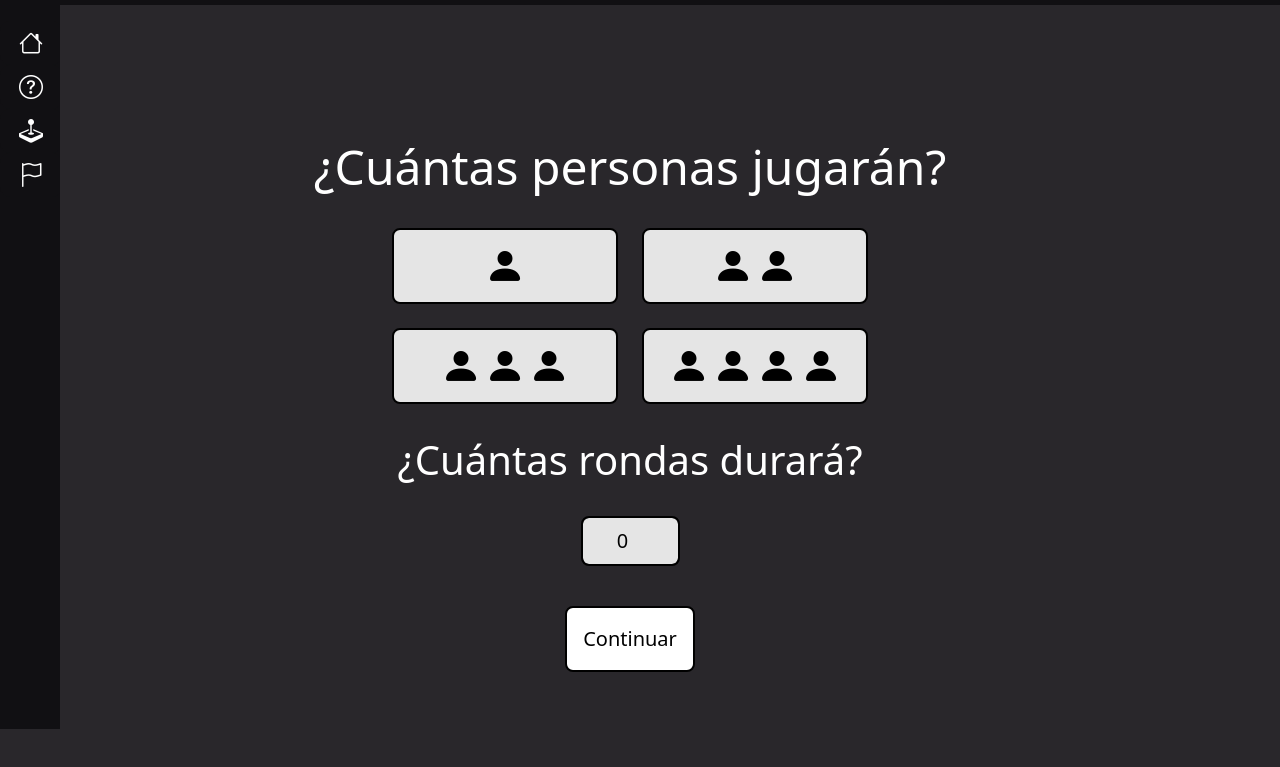
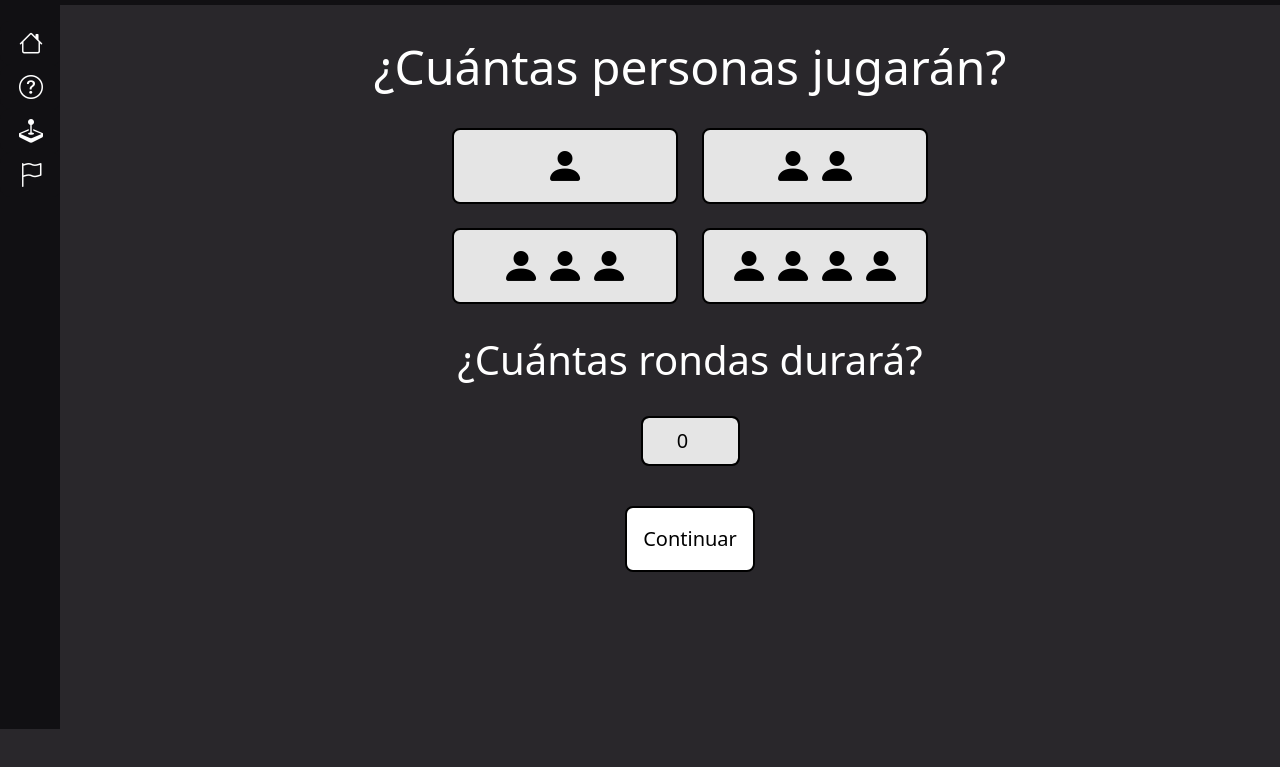
Before and after one commit to Fabricio1210/Triviaverso-Nube, a plain HTML site: page FRONTEND/views/Multiplayer.html in a window 1280 px wide. Shown: the part 71-838 px from the top of the page. After the commit the page ends 800 px from the top, so only its background shows below. Drawn offline with nearby package versions, Linux system fonts and the light colour scheme; no server answers.

Commit message:
fix: html fixes v3

```diff
--- a/FRONTEND/views/Multiplayer.html
+++ b/FRONTEND/views/Multiplayer.html
@@ -50,7 +50,7 @@
                     </li>
                 </ul>
             </div>
-            <div class="content container-sm text-center centered d-flex flex-column justify-content-center align-items-center" style="min-height: 100vh; margin-left: 60px;">
+            <div class="content container-sm text-center centered d-flex flex-column justify-content-center align-items-center" style="min-height: 100vh; margin-left: 120px; margin-top: -100px;">
 
                 <h1 class="display-5 mb-3">¿Cuántas personas jugarán?</h1>
 
```
